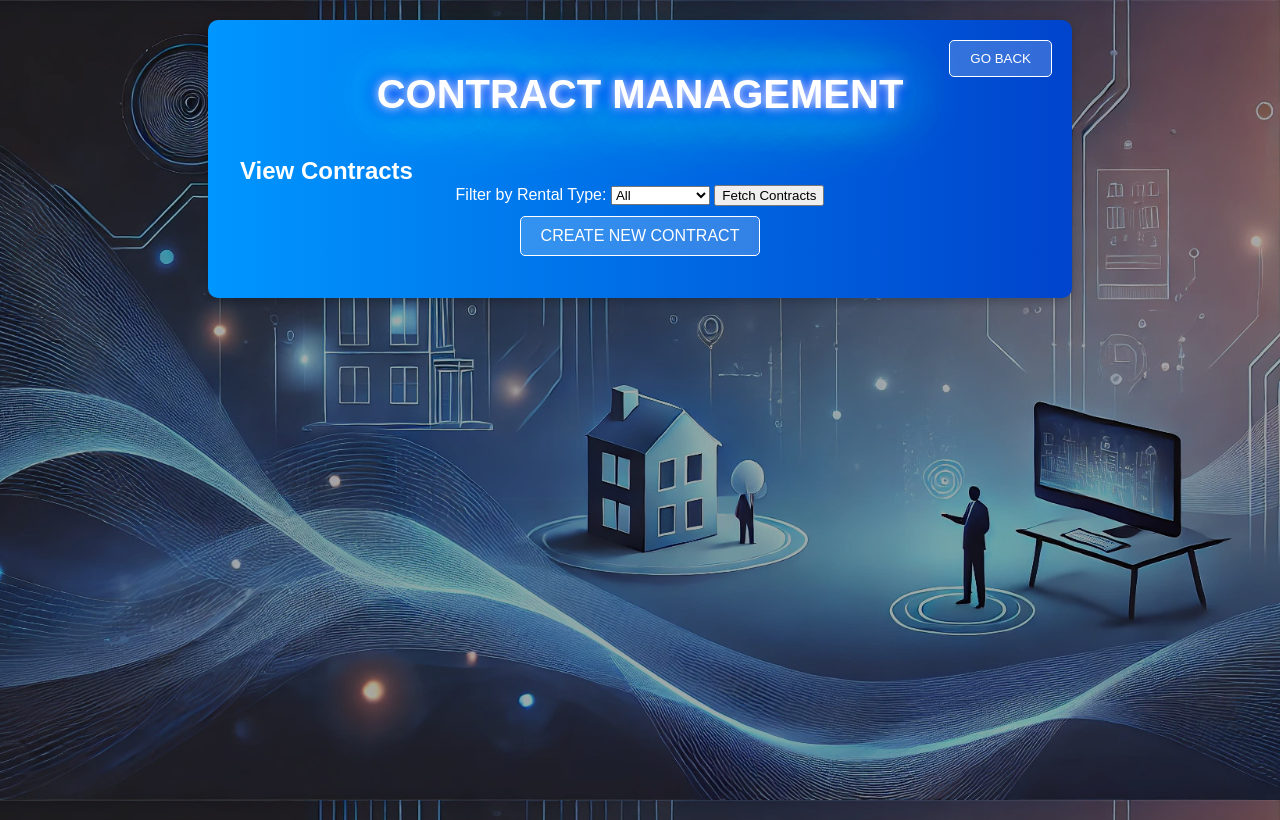
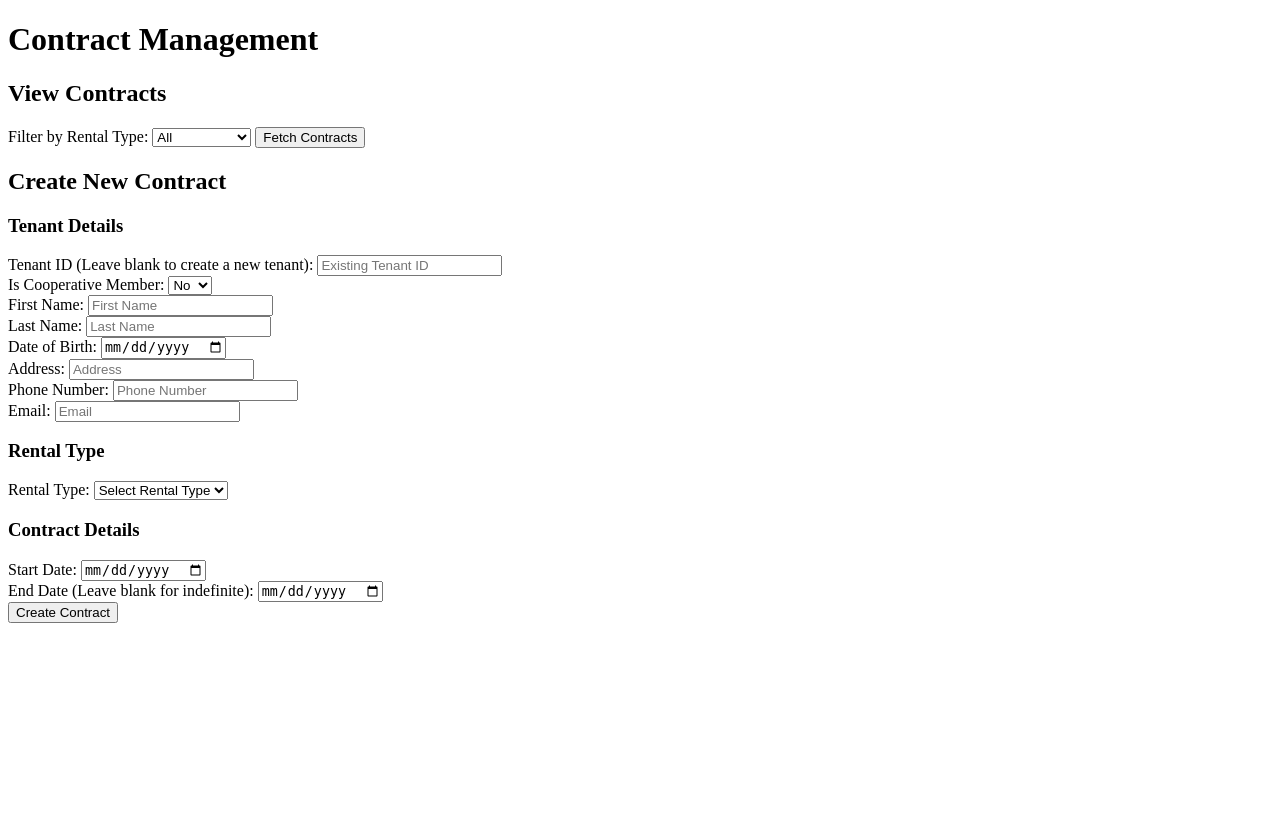
Before and after one commit to vitoxvi/Immotech, a Flask app: page /contracts in a window 1280 px wide. After the commit the page ends 623 px from the top, so only its background shows below. Run offline with Flask 3, Linux system fonts and the light colour scheme.

Commit message:
revert back to working functionality

```diff
--- a/templates/contract.html
+++ b/templates/contract.html
@@ -1,20 +1,31 @@
 <!DOCTYPE html>
 <html lang="en">
-
 <head>
     <meta charset="UTF-8">
     <meta name="viewport" content="width=device-width, initial-scale=1.0">
     <title>Contract Management</title>
-    <link rel="stylesheet" href="/static/styles.css">
     <script>
         const CONTRACT_API = '/backend/contracts';
 
+        // Toggle new tenant fields and is_cooperative_member
+        function toggleTenantFields() {
+            const tenantIdField = document.getElementById('tenantId');
+            const newTenantFields = document.getElementById('newTenantFields');
+            const cooperativeField = document.getElementById('cooperativeField');
+
+            if (tenantIdField.value) {
+                newTenantFields.style.display = 'none';
+                cooperativeField.style.display = 'none';
+            } else {
+                newTenantFields.style.display = 'block';
+                cooperativeField.style.display = 'block';
+            }
+        }
         // Toggle rental-specific fields
         function toggleRentalFields() {
             const rentalType = document.getElementById('rentalType').value;
             const apartmentFields = document.getElementById('apartmentFields');
             const parkingFields = document.getElementById('parkingFields');
-
             if (rentalType === 'Apartment') {
                 apartmentFields.style.display = 'block';
                 parkingFields.style.display = 'none';
@@ -25,6 +36,60 @@
                 apartmentFields.style.display = 'none';
                 parkingFields.style.display = 'none';
             }
+        }
+        // Fetch and display contracts
+        async function fetchContracts() {
+            const rentalType = document.getElementById('rentalTypeFilter').value;
+            let url = CONTRACT_API;
+
+            if (rentalType) {
+                url += `?rental_type=${rentalType}`;
+            }
+
+            try {
+                const response = await fetch(url);
+                const contracts = await response.json();
+                displayContracts(contracts);
+            } catch (error) {
+                alert(`Error fetching contracts: ${error.message}`);
+            }
+        }
+
+        // Display contracts grouped by tenant
+        function displayContracts(contracts) {
+            const contractList = document.getElementById('contractList');
+            contractList.innerHTML = '';
+
+            const groupedContracts = contracts.reduce((group, contract) => {
+                const tenantId = contract.tenant_id;
+                if (!group[tenantId]) {
+                    group[tenantId] = [];
+                }
+                group[tenantId].push(contract);
+                return group;
+            }, {});
+
+            Object.entries(groupedContracts).forEach(([tenantId, tenantContracts]) => {
+                const tenantDiv = document.createElement('div');
+                tenantDiv.innerHTML = `
+                    <h3>Tenant: ${tenantContracts[0].tenant_name} (ID: ${tenantId})</h3>
+                `;
+                tenantContracts.forEach(contract => {
+                    const contractDiv = document.createElement('div');
+                    contractDiv.innerHTML = `
+                        <strong>Contract ID:</strong> ${contract.contract_id}<br>
+                        <strong>Rental Type:</strong> ${contract.rental_type}<br>
+                        <strong>Rental ID:</strong> ${contract.rental_id}<br>
+                        <strong>Start Date:</strong> ${contract.start_date}<br>
+                        <strong>End Date:</strong> ${contract.end_date || 'Indefinite'}<br>
+                        <button onclick="softDeleteContract(${contract.contract_id})">Delete</button>
+                        <button onclick="updateContract(${contract.contract_id})">Update End Date</button>
+                        <hr>
+                    `;
+                    tenantDiv.appendChild(contractDiv);
+                });
+                contractList.appendChild(tenantDiv);
+            });
         }
 
         // Soft-delete a contract
@@ -59,117 +124,40 @@
                 alert(`Error updating contract: ${error.message}`);
             }
         }
-
-        // Fetch and display contracts
-        async function fetchContracts() {
-            const rentalType = document.getElementById('rentalTypeFilter').value;
-            const contractList = document.getElementById('contractList');
-            const loadingIndicator = document.getElementById('loadingIndicator');
-
-            let url = CONTRACT_API;
-            if (rentalType) {
-                url += `?rental_type=${encodeURIComponent(rentalType)}`;
-            }
-
-            try {
-                loadingIndicator.style.display = 'block';
-                const response = await fetch(url);
-                const contracts = await response.json();
-
-                // Ensure contracts is an array
-                if (!Array.isArray(contracts)) {
-                    throw new Error('Invalid contracts response. Expected an array.');
-                }
-
-                displayContracts(contracts);
-            } catch (error) {
-                contractList.innerHTML = `<p class="error">Error fetching contracts: ${error.message}</p>`;
-            } finally {
-                loadingIndicator.style.display = 'none';
-            }
-        }
-
-        // Display contracts grouped by tenant
-        function displayContracts(contracts) {
-            const contractList = document.getElementById('contractList');
-            contractList.innerHTML = '';
-
-            if (contracts.length === 0) {
-                contractList.innerHTML = '<p>No contracts found.</p>';
-                return;
-            }
-
-            const groupedContracts = contracts.reduce((group, contract) => {
-                const tenantId = contract.tenant_id;
-                if (!group[tenantId]) {
-                    group[tenantId] = [];
-                }
-                group[tenantId].push(contract);
-                return group;
-            }, {});
-
-            Object.entries(groupedContracts).forEach(([tenantId, tenantContracts]) => {
-                const tenantDiv = document.createElement('div');
-                tenantDiv.innerHTML = `
-                    <h3>Tenant: ${tenantContracts[0].tenant_name || 'Unknown'} (ID: ${tenantId})</h3>
-                `;
-                tenantContracts.forEach(contract => {
-                    const contractDiv = document.createElement('div');
-                    contractDiv.innerHTML = `
-                        <strong>Contract ID:</strong> ${contract.contract_id}<br>
-                        <strong>Rental Type:</strong> ${contract.rental_type}<br>
-                        <strong>Rental ID:</strong> ${contract.rental_id}<br>
-                        <strong>Start Date:</strong> ${contract.start_date}<br>
-                        <strong>End Date:</strong> ${contract.end_date || 'Indefinite'}<br>
-                        <button onclick="softDeleteContract(${contract.contract_id})">Delete</button>
-                        <button onclick="updateContract(${contract.contract_id})">Update End Date</button>
-                        <hr>
-                    `;
-                    tenantDiv.appendChild(contractDiv);
-                });
-                contractList.appendChild(tenantDiv);
-            });
-        }
-
-        // Open the dialog for creating a new contract
-        function openCreateContractDialog() {
-            const dialog = document.getElementById('createContractDialog');
-            dialog.style.display = 'block';
-        }
-
-        // Close the dialog for creating a new contract
-        function closeCreateContractDialog() {
-            const dialog = document.getElementById('createContractDialog');
-            dialog.style.display = 'none';
-            document.getElementById('createContractForm').reset(); // Reset form fields
-        }
-
         // Handle contract creation
         document.addEventListener('DOMContentLoaded', () => {
             document.getElementById('createContractForm').addEventListener('submit', async (e) => {
                 e.preventDefault();
-
                 const tenantId = document.getElementById('tenantId').value;
                 const rentalType = document.getElementById('rentalType').value;
-
+                // Determine rental ID based on rental type
                 const rentalId = rentalType === 'Apartment'
                     ? document.getElementById('apartmentId').value
                     : document.getElementById('parkingId').value;
-
-                if (!rentalType || !rentalId || !document.getElementById('startDate').value) {
-                    alert('Please fill in all required fields.');
+                // Validate mandatory fields
+                if (!rentalType) {
+                    alert('Rental type is required.');
                     return;
                 }
-
+                if (!rentalId) {
+                    alert('Rental ID is required.');
+                    return;
+                }
+                const startDate = document.getElementById('startDate').value;
+                if (!startDate) {
+                    alert('Start date is required.');
+                    return;
+                }
+                // Construct the payload
                 const payload = {
                     tenant_id: tenantId || null,
                     is_cooperative_member: tenantId ? null : document.getElementById('isCooperativeMember').value,
                     rental_type: rentalType,
                     rental_id: rentalId,
-                    start_date: document.getElementById('startDate').value,
+                    start_date: startDate,
                     end_date: document.getElementById('endDate').value || null,
                 };
-
+                // Include new tenant details if no tenant ID is provided
                 if (!tenantId) {
                     payload.first_name = document.getElementById('firstName').value;
                     payload.last_name = document.getElementById('lastName').value;
@@ -178,39 +166,30 @@
                     payload.phone_number = document.getElementById('phoneNumber').value;
                     payload.email = document.getElementById('email').value;
                 }
-
                 try {
                     const response = await fetch(CONTRACT_API, {
                         method: 'POST',
                         headers: { 'Content-Type': 'application/json' },
                         body: JSON.stringify(payload),
                     });
-
                     const data = await response.json();
                     if (response.ok) {
-                        alert('Contract created successfully!');
-                        closeCreateContractDialog();
-                        fetchContracts();
+                        document.getElementById('createContractResult').innerText = JSON.stringify(data, null, 2);
+                        //fetchContracts(); // Refresh contracts after successful creation
                     } else {
                         alert(`Error: ${data.error}`);
                     }
                 } catch (error) {
-                    alert(`Error: ${error.message}`);
+                    document.getElementById('createContractResult').innerText = `Error: ${error.message}`;
                 }
             });
         });
     </script>
 </head>
+<body>
+    <h1>Contract Management</h1>
 
-<body>
-    <main>
-        <header>
-            <h1>Contract Management</h1>
-        </header>
-
-        <button onclick="window.location.href='/'" class="back-button">Go Back</button>
-
-        <section id="viewContractsSection">
+    <!-- Filter Contracts -->
     <h2>View Contracts</h2>
     <label for="rentalTypeFilter">Filter by Rental Type:</label>
     <select id="rentalTypeFilter" name="rentalTypeFilter">
@@ -219,23 +198,57 @@
         <option value="ParkingSpot">Parking Spot</option>
     </select>
     <button onclick="fetchContracts()">Fetch Contracts</button>
-            <div id="loadingIndicator" style="display:none;">Loading...</div>
+
     <div id="contractList"></div>
-        </section>
-
-        <button onclick="openCreateContractDialog()" class="primary-button">Create New Contract</button>
-
-        <div id="createContractDialog" class="dialog" style="display: none;">
-            <div class="dialog-content">
+    <!-- Create Contract -->
     <h2>Create New Contract</h2>
     <form id="createContractForm">
-                    <!-- Form fields... -->
-                    <button type="submit" class="primary-button">Create Contract</button>
-                    <button type="button" onclick="closeCreateContractDialog()" class="secondary-button">Cancel</button>
+        <h3>Tenant Details</h3>
+        <label for="tenantId">Tenant ID (Leave blank to create a new tenant):</label>
+        <input type="number" id="tenantId" name="tenantId" min="1" placeholder="Existing Tenant ID" oninput="toggleTenantFields()"><br>
+        <div id="cooperativeField" style="display: block;">
+            <label for="isCooperativeMember">Is Cooperative Member:</label>
+            <select id="isCooperativeMember" name="isCooperativeMember">
+                <option value="1">Yes</option>
+                <option value="0" selected>No</option>
+            </select><br>
+        </div>
+        <div id="newTenantFields" style="display: block;">
+            <label for="firstName">First Name:</label>
+            <input type="text" id="firstName" name="firstName" placeholder="First Name"><br>
+            <label for="lastName">Last Name:</label>
+            <input type="text" id="lastName" name="lastName" placeholder="Last Name"><br>
+            <label for="dateOfBirth">Date of Birth:</label>
+            <input type="date" id="dateOfBirth" name="dateOfBirth"><br>
+            <label for="address">Address:</label>
+            <input type="text" id="address" name="address" placeholder="Address"><br>
+            <label for="phoneNumber">Phone Number:</label>
+            <input type="text" id="phoneNumber" name="phoneNumber" placeholder="Phone Number"><br>
+            <label for="email">Email:</label>
+            <input type="email" id="email" name="email" placeholder="Email"><br>
+        </div>
+        <h3>Rental Type</h3>
+        <label for="rentalType">Rental Type:</label>
+        <select id="rentalType" name="rentalType" onchange="toggleRentalFields()">
+            <option value="" selected disabled>Select Rental Type</option>
+            <option value="Apartment">Apartment</option>
+            <option value="ParkingSpot">Parking Spot</option>
+        </select><br>
+        <div id="apartmentFields" style="display: none;">
+            <label for="apartmentId">Apartment ID:</label>
+            <input type="number" id="apartmentId" name="apartmentId" min="1" placeholder="Apartment ID"><br>
+        </div>
+        <div id="parkingFields" style="display: none;">
+            <label for="parkingId">Parking Spot ID:</label>
+            <input type="number" id="parkingId" name="parkingId" min="1" placeholder="Parking Spot ID"><br>
+        </div>
+        <h3>Contract Details</h3>
+        <label for="startDate">Start Date:</label>
+        <input type="date" id="startDate" name="startDate" required><br>
+        <label for="endDate">End Date (Leave blank for indefinite):</label>
+        <input type="date" id="endDate" name="endDate"><br>
+        <button type="submit">Create Contract</button>
     </form>
-            </div>
-        </div>
-    </main>
+    <div id="createContractResult"></div>
 </body>
-
 </html>
```
Lines whose indentation alone changed are shown as unchanged.
